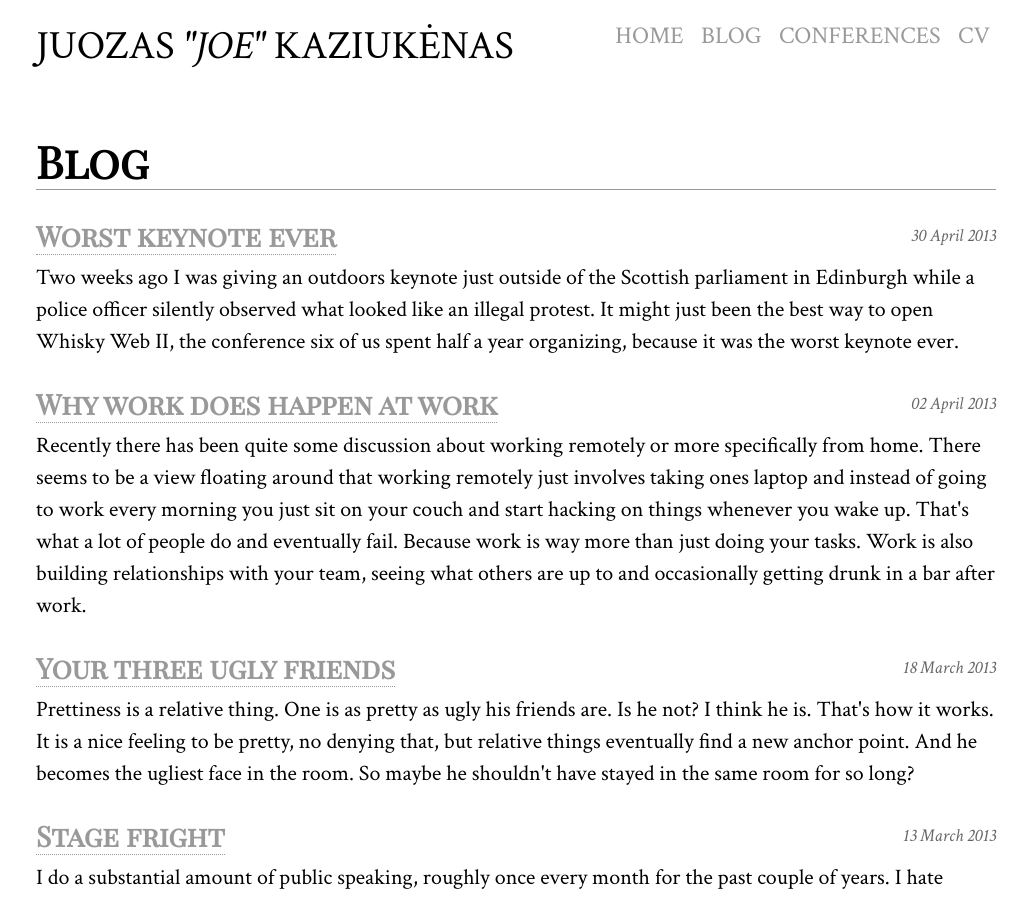
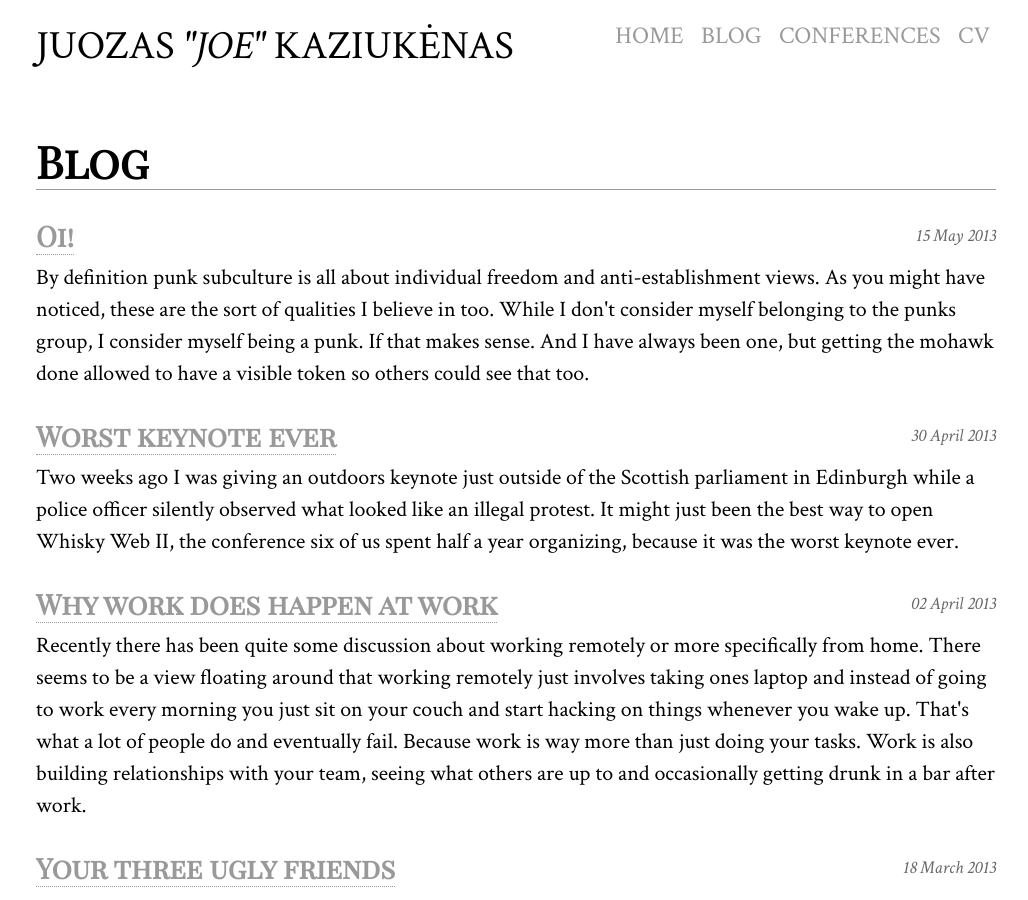
Before and after one commit to juokaz/juokaz.com, a Jekyll site: the page built from blog/index.html, in a window 1280 px wide and 900 px high. Shown: the whole window, without its empty margins (124-1152 px from the left). Built offline with Jekyll 4.4.1, drawn with Linux system fonts in a browser that asks for light colours; comment, search, counter and statistics services are not loaded; some of the changed lines change nothing that is shown.

Commit message:
Added oi article

```diff
--- a/_posts/2013-04-30-worst-keynote-ever.markdown
+++ b/_posts/2013-04-30-worst-keynote-ever.markdown
@@ -38,3 +38,5 @@ We needed people to trust us, because we are weird. Or different. When I asked E
 It was a shared trust. After much discussion about the lack of diversity in conferences and recent [anti-harassment](http://geekfeminism.wikia.com/wiki/Conference_anti-harassment/Policy) policies we also had one. If you were to do anything, I would use a golf club to break your knees. It took everyone 5 seconds to realize what I meant by that. Which is? This would never happen at Whisky Web, and if did, one would just get thrown out from an event which was supposed to be a venue to make friends.
 
 It was the best conference ever (this phrase sounds way better in an American teenage girl voice). Subjective of me to say so, but I really enjoyed all of it myself and there are so many stories I can tell, I will be talking about this the rest of the year. Why do I think my opening talk was the worst keynote ever? Because it was unprepared and chaotic. But the ones who saw it understood the honesty and passion behind what we do, and that's what made it great. And maybe saved me from getting arrested.
+
+*\*all illustrations done by Frits from hikingartist.com*
--- /dev/null
+++ b/_posts/2013-05-15-oi.markdown
@@ -0,0 +1,34 @@
+---
+layout: post
+title: Oi!
+location: Selbyville, DE, USA
+excerpt: By definition punk subculture is all about individual freedom and anti-establishment views. As you might have noticed, these are the sort of qualities I believe in too. While I don't consider myself belonging to the punks group, I consider myself being a punk. If that makes sense. And I have always been one, but getting the mohawk done allowed to have a visible token so others could see that too.
+---
+
+By definition punk [subculture](http://en.wikipedia.org/wiki/Punk_subculture) is all about individual freedom and anti-establishment views. As you might have noticed, these are the sort of qualities I believe in too. While I don't consider myself belonging to the punks group, I consider myself being a punk. If that makes sense. And I have always been one, but getting the mohawk done allowed to have a visible *token* so others could see that too.
+
+What others saw was not necessary punk though. Having a mohawk and dressing as I do means that a lot of people are struggling to understand what sort of person I really am. So they come and ask me. On average at least once in two days someone comes to me just to talk. Oh and at least once a week someone comes to have a picture taken with me. I'm not kidding. This was weird at first, but by now it's pretty interesting having to talk to all sorts of different people and explain them why I do all these things.
+
+<img src="/blog/images/knight-dobbel-metaphor.jpg" alt="" class="right" />
+
+Shockingly most of my me friends, some of them are not anymore, didn't understood this. I was expecting them to know that I might do something like this one day, because it's not like something has drastically changed one day. I used to be a nice boy and a day later I turn into this rebel. That's how they saw it. Or that I have lost a bet, which has happened many times in the past, and this was the price to pay. It just took me a while to shave off my hair, it takes some courage to make that final step. It's not even about the hair. Hair grows back (annoyingly quickly when you want to have it shaved, pro tip).
+
+I was standing in a bar in London, quite a nice one, at a pretty late time and being quite bored when a girl approached me and asked how come I have my hair like this. Because I can, of course. She obviously thought I have to be an artist of some sort to be able to look like this at work, so when I told her what I actually do that shocked her a bit. I think that's pretty sad. So I looked around and everyone around me were default London suits, so I pointed at them and said that they are all defined by social norms. And I'm not.
+
+Why I consider myself being a punk? Because I do things I want to be doing and I don't do things just because someone told me not to. For example the [homeless](/blog/living-homeless.html) stunt is a great example of that. As much as it is about not having a place and living somewhere else every week, it's much more about the lifestyle. I have created a freedom for myself. A very real one. In that freedom I play by my own rules. That's what punk is all about to me.
+
+<img src="/blog/images/department-against-change.jpg" alt="Department against change" class="left" />
+
+I don't necessary think people should be breaking social norms all the time, but at the same time they have all given up their individuality for trying to be part of some sort of group of people. During the [FoundersCard](https://founderscard.com/home) event in New York City, which is a gathering of entrepreneurs and similar minded people, I ended up leaving with a huge stack of business cards. This is the sort of environment where you would assume mohawks just wont belong, because... well, you would assume. But this is not the case. Having a mohawk actually works as a great conversation starter and also raises the interest of others to come and talk to me.
+
+What is strange to everyone is that I have no problems talking to any groups of people at all. So far. I've been to many serious events and meetings since and it never caused someone to not treat me right. I have also been to a lot of different social environments and never had problems there too. For example at conferences it helps people to recognize me, which is pretty useful as I'm there to talk to as many different people to share my view, so if people know who I am without even talking to me it works out great.
+
+It's only at conferences where I need people to know me, having random people recognize you has absolutely no good. Having people take photos with you everywhere you go gets boring quick. These are all additional and not important things. What is important to me is the people who have appreciated and respected my views. Even if some of them asked if I do drugs, have tattoos or... if I am gay, whatever this has to do with mohawks. It has exposed me to many new people and also showed how boring most of them have become. It's a one big social experiment.
+
+<img src="/blog/images/department-for-change.jpg" alt="Department for change" class="right" />
+
+After one conference me and my fellow mohawk friend stayed in Prague to explore Czech Republic. Then we were really living the punk life. And we really looked like ones. Then no one knew what is it exactly that I do. Everyone assumed something lame. That's not good, because we have come to associate all these subgroups with not having a good life, being broke or just not getting along with others. One by one I'm trying to teach others that this is a very prejudice thing to assume.
+
+There are may others stories which all happened because I had a mohawk, many many great memories and only a few bad experiences. Mostly because it seems like there is less and less *alternative* people in the world. Especially in USA. Everyone has come to trying to blend in. However having your hair done is not going to turn you into a rebel. It's only a token, it is much more about what you believe in. But some of these things require a physical change to show that you believe in them strongly enough. I realized that.
+
+*\*all illustrations done by Frits from hikingartist.com*
```
Also changed, not shown: blog/images/department-against-change.jpg (added), blog/images/department-for-change.jpg (added), blog/images/knight-dobbel-metaphor.jpg (added).
